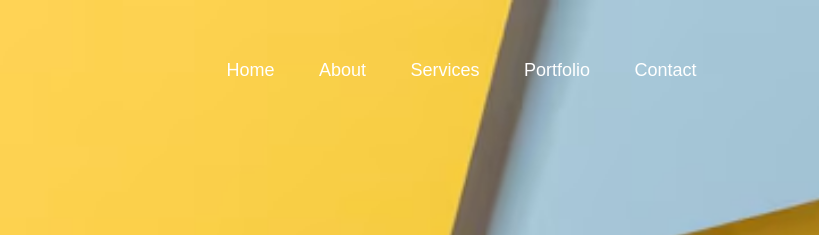
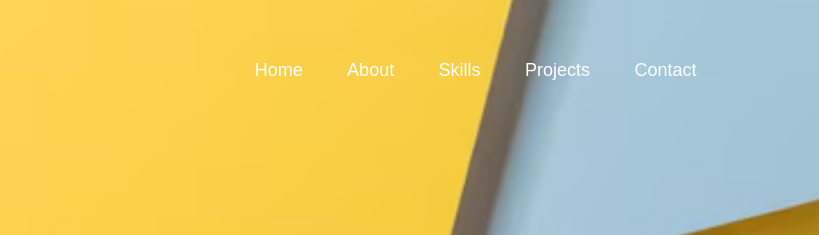
Before and after one commit to Dheeraj4927/Portfolio, a plain HTML site: page index.html in a window 1280 px wide. Shown: the top 235 px of the page, 461-1280 px from the left. Drawn offline with Linux system fonts and the light colour scheme.

Commit message:
Update index.html

```diff
--- a/index.html
+++ b/index.html
@@ -15,8 +15,8 @@
             <ul id="sidemenu">
                 <li><a href="#header">Home</a></li>
                 <li><a href="#about">About</a></li>
-                <li><a href="#services">Services</a></li>
-                <li><a href="#portfolio">Portfolio</a></li>
+                <li><a href="#services">Skills</a></li>
+                <li><a href="#portfolio">Projects</a></li>
                 <li><a href="#contact">Contact</a></li>
                 <i class="fa-solid fa-xmark" onclick="closemenu()"></i>
             </ul>
```
